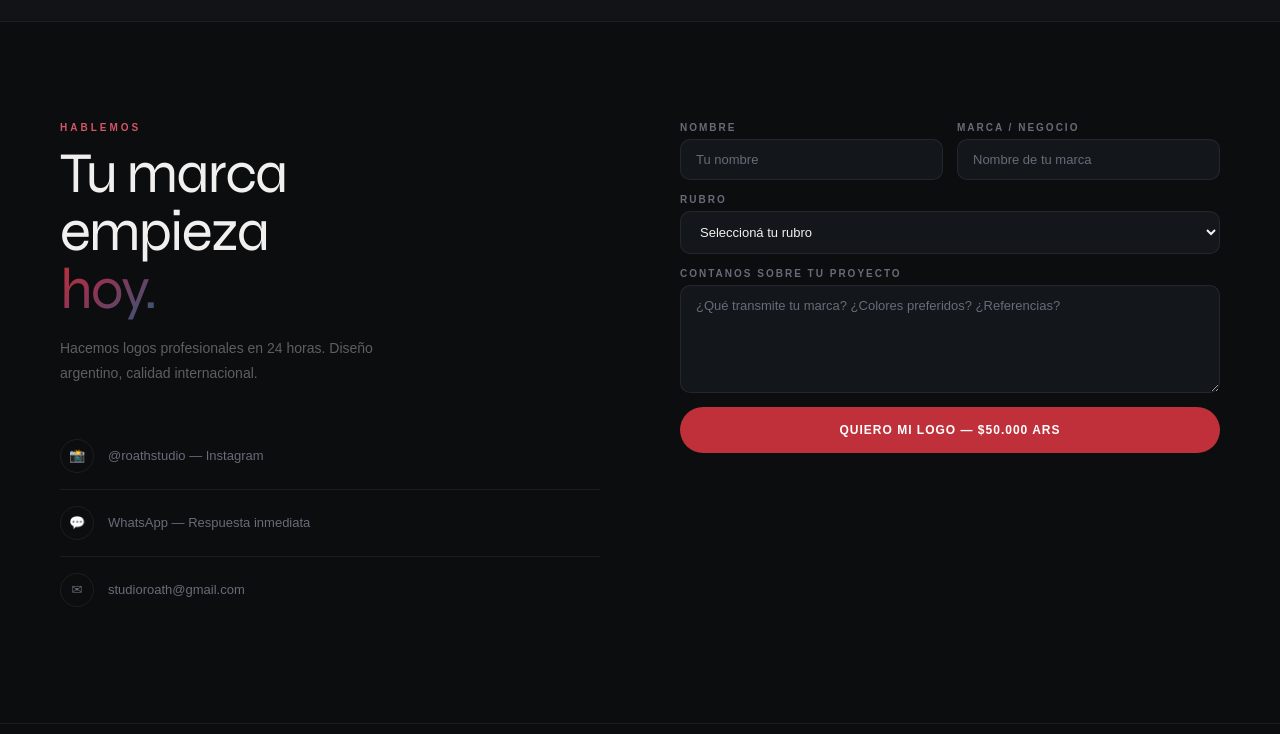
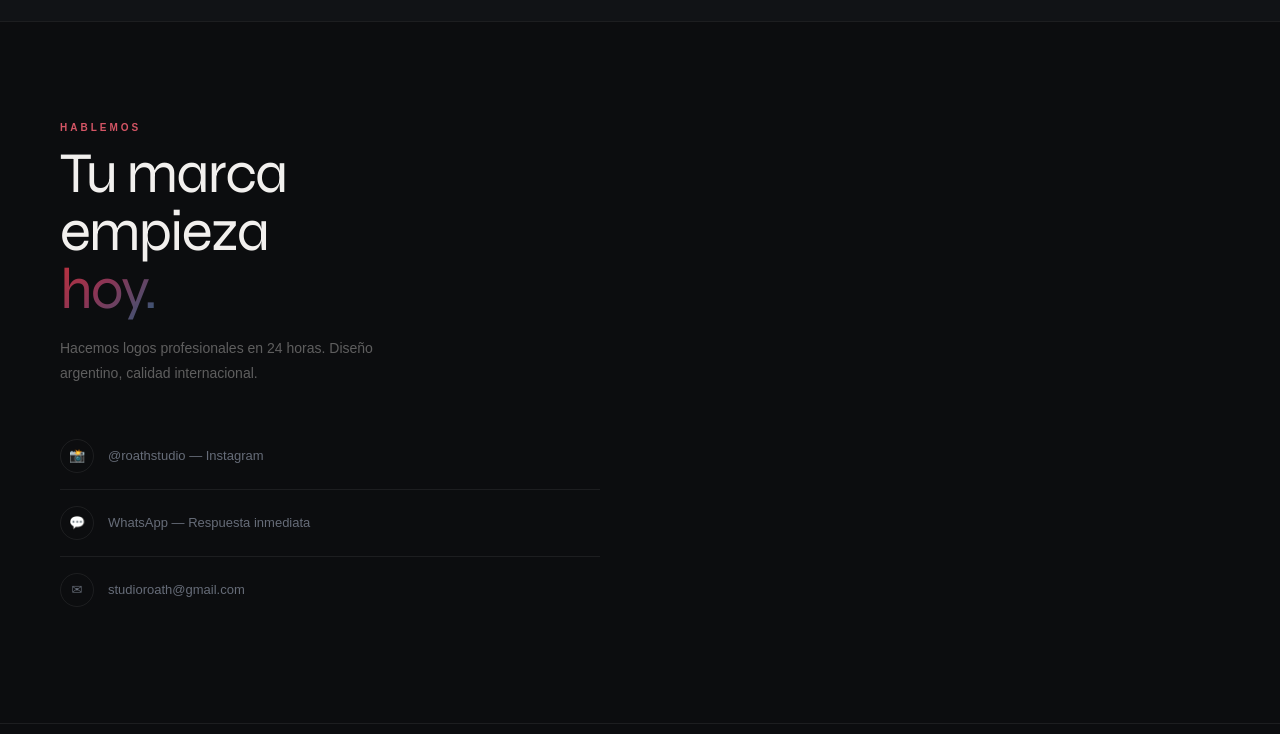
Before and after one commit to andiroath/roathstudio, a plain HTML site: page index.html in a window 1280 px wide. Shown: the part 4060-4794 px from the top of the page. Drawn offline with Linux system fonts and the light colour scheme.

Commit message:
Add files via upload

```diff
--- a/index.html
+++ b/index.html
@@ -768,26 +768,10 @@ footer{
       </div>
     </div>
     <form class="c-form reveal d2" onsubmit="handleForm(event)">
-      <div class="f-row">
-        <div class="f-group"><label>Nombre</label><input type="text" placeholder="Tu nombre" required></div>
-        <div class="f-group"><label>Marca / Negocio</label><input type="text" placeholder="Nombre de tu marca" required></div>
-      </div>
-      <div class="f-group">
-        <label>Rubro</label>
-        <select>
-          <option value="">Seleccioná tu rubro</option>
-          <option>Gastronomía / Alimentos</option>
-          <option>Deportes / Fitness</option>
-          <option>Tecnología / Startup</option>
-          <option>Moda / Indumentaria</option>
-          <option>Construcción / Servicios</option>
-          <option>Eventos / Entretenimiento</option>
-          <option>Salud / Bienestar</option>
-          <option>Otro</option>
-        </select>
-      </div>
-      <div class="f-group"><label>Contanos sobre tu proyecto</label><textarea placeholder="¿Qué transmite tu marca? ¿Colores preferidos? ¿Referencias?"></textarea></div>
-      <button type="submit" class="f-submit">Quiero mi Logo — $50.000 ARS</button>
+
+
+
+
     </form>
   </div>
 </section>
```
